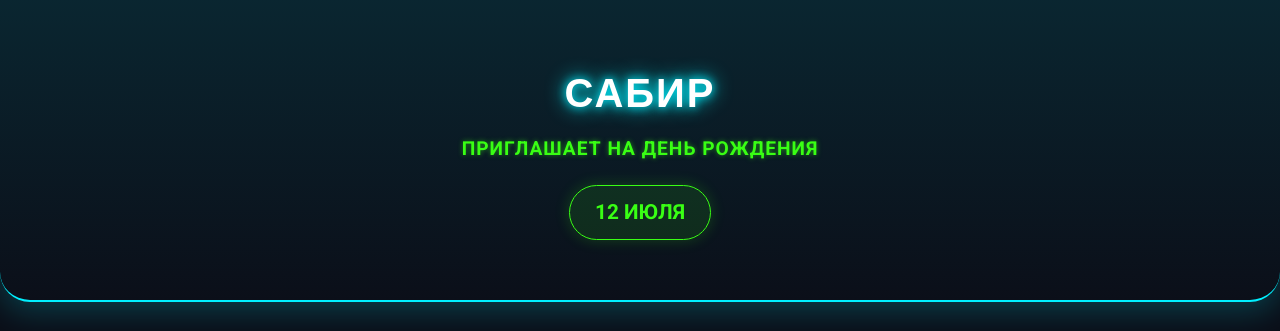
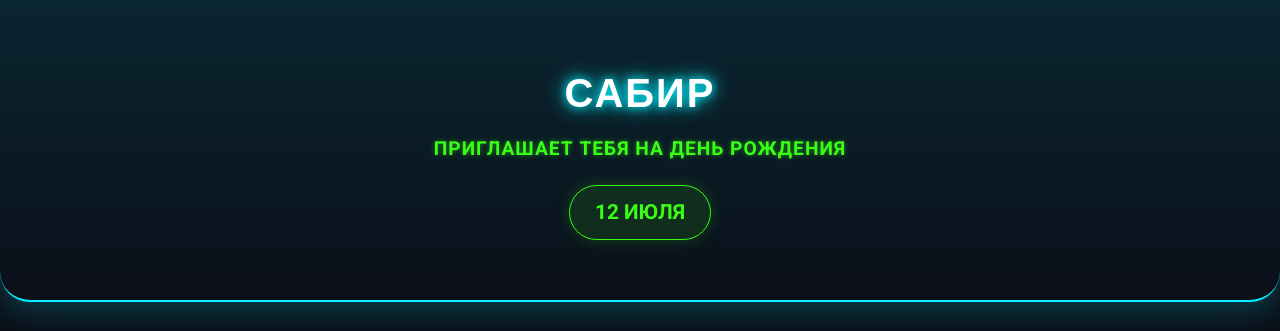
Before and after one commit to wojesten33-pro/birthday, a plain HTML site: page index.html in a window 1280 px wide. Shown: the top 331 px of the page. Drawn offline with Linux system fonts and the light colour scheme.

Commit message:
Update subtitle text for birthday invitation

```diff
--- a/index.html
+++ b/index.html
@@ -176,7 +176,7 @@
 
     <div class="hero">
         <h1>Сабир</h1>
-        <div class="subtitle">Приглашает на День Рождения</div>
+        <div class="subtitle">Приглашает тебя на День Рождения</div>
         <div class="date-badge">12 ИЮЛЯ</div>
     </div>
 
```
